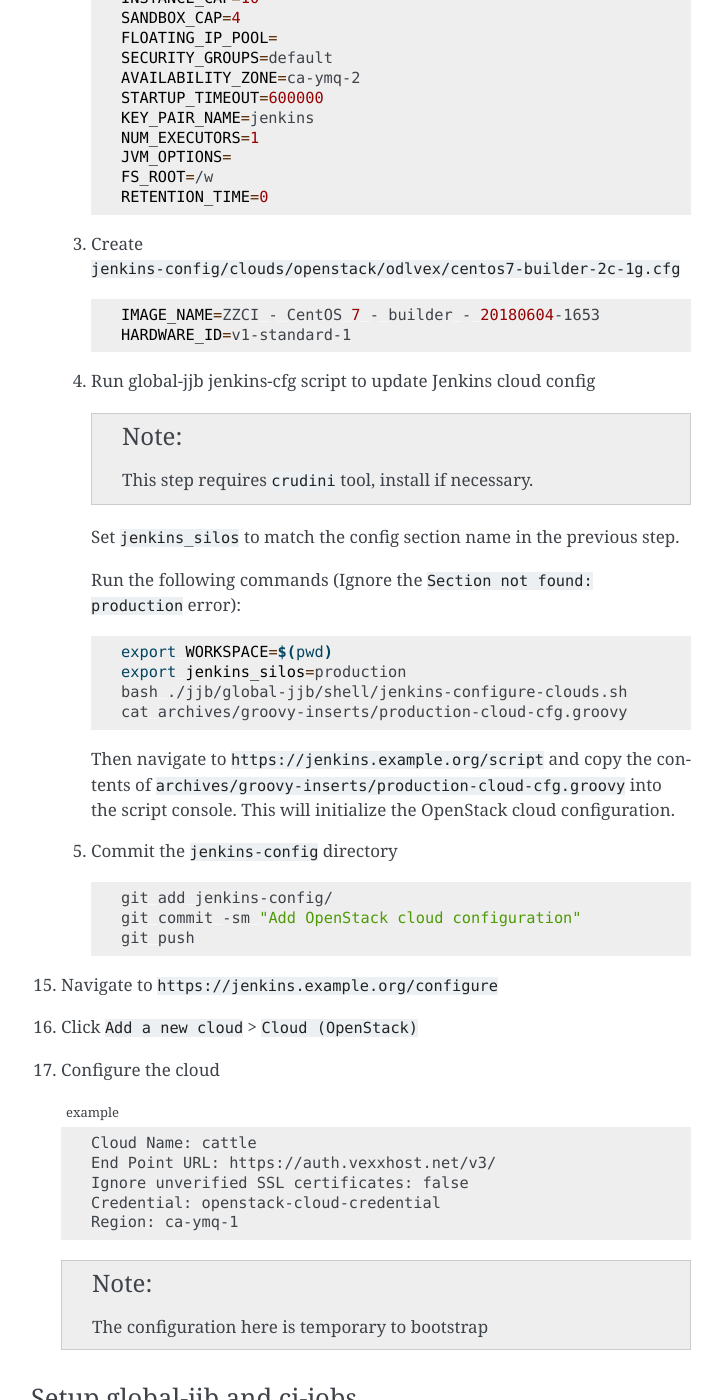
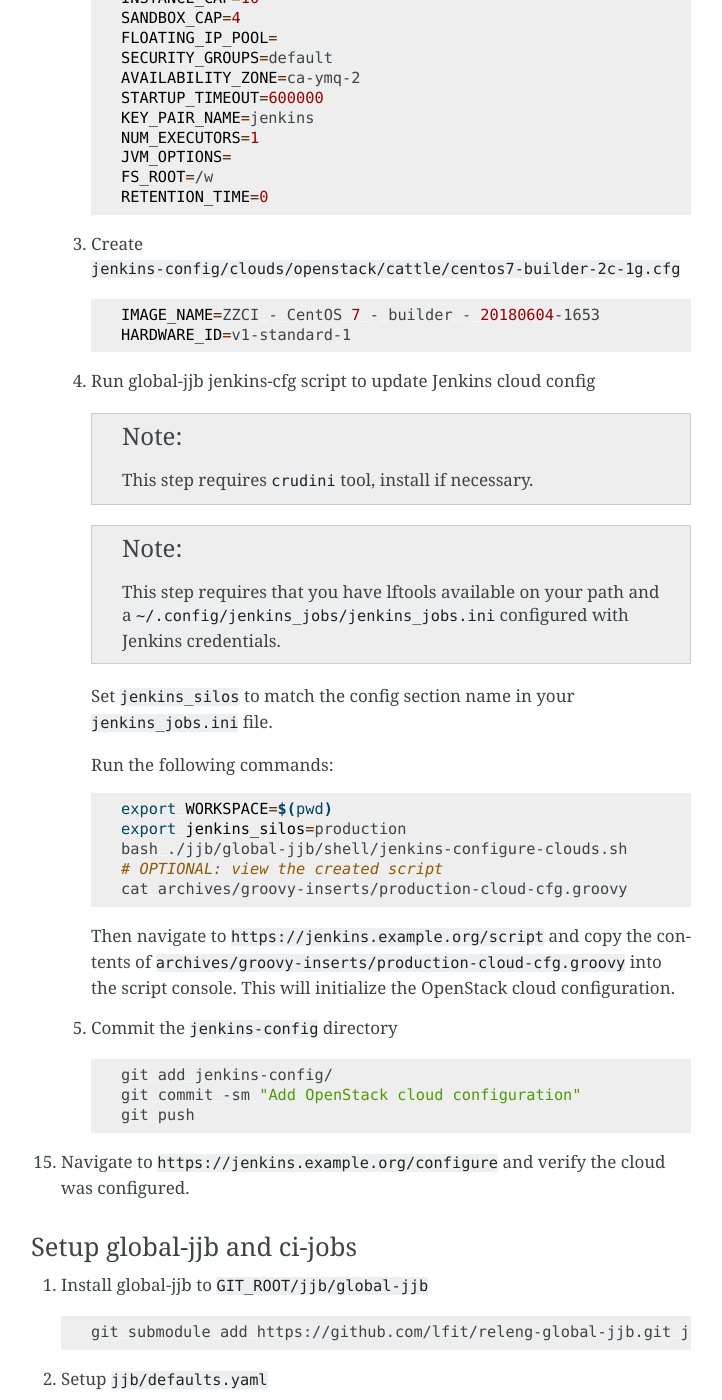
Before and after one commit to lfit/releng-docs, a Sphinx documentation site: the page built from docs/infra/bootstrap.rst, in a window 1280 px wide and 1400 px high, scrolled down 6296 px. Shown: the whole window, without its empty margins (389-1111 px from the left). Built offline with Sphinx 7.4.7, drawn with Linux system fonts in a browser that asks for light colours; the version number could not be read and is left out.

Commit message:
Update environment bootstrapping documents
With automatic cloud configuration now working well, the documents need
to be cleaned up to not have references to non-existent document
sections!

Change-Id: I3e32ca782ad0e05dde5519c1da01112a12a347a2
Signed-off-by: Andrew Grimberg <agrimberg@linuxfoundation.org>

```diff
--- a/docs/infra/bootstrap.rst
+++ b/docs/infra/bootstrap.rst
@@ -282,7 +282,7 @@
          FS_ROOT=/w
          RETENTION_TIME=0
 
-   #. Create ``jenkins-config/clouds/openstack/odlvex/centos7-builder-2c-1g.cfg``
+   #. Create ``jenkins-config/clouds/openstack/cattle/centos7-builder-2c-1g.cfg``
 
       .. code-block:: bash
 
@@ -295,17 +295,23 @@
 
          This step requires ``crudini`` tool, install if necessary.
 
-      Set ``jenkins_silos`` to match the config section name in the
-      previous step.
+      .. note::
 
-      Run the following commands (Ignore the ``Section not found: production``
-      error):
+         This step requires that you have lftools available on your path and a
+         ``~/.config/jenkins_jobs/jenkins_jobs.ini`` configured with Jenkins
+         credentials.
+
+      Set ``jenkins_silos`` to match the config section name in your
+      ``jenkins_jobs.ini`` file.
+
+      Run the following commands:
 
       .. code-block:: bash
 
          export WORKSPACE=$(pwd)
          export jenkins_silos=production
          bash ./jjb/global-jjb/shell/jenkins-configure-clouds.sh
+         # OPTIONAL: view the created script
          cat archives/groovy-inserts/production-cloud-cfg.groovy
 
       Then navigate to
@@ -322,22 +328,8 @@
          git commit -sm "Add OpenStack cloud configuration"
          git push
 
-#. Navigate to ``https://jenkins.example.org/configure``
-#. Click ``Add a new cloud`` > ``Cloud (OpenStack)``
-#. Configure the cloud
-
-   .. code-block:: none
-      :caption: example
-
-      Cloud Name: cattle
-      End Point URL: https://auth.vexxhost.net/v3/
-      Ignore unverified SSL certificates: false
-      Credential: openstack-cloud-credential
-      Region: ca-ymq-1
-
-   .. note::
-
-      The configuration here is temporary to bootstrap
+#. Navigate to ``https://jenkins.example.org/configure`` and verify the cloud
+   was configured.
 
 .. _infra-bootstrap-global-jjb:
 
```
